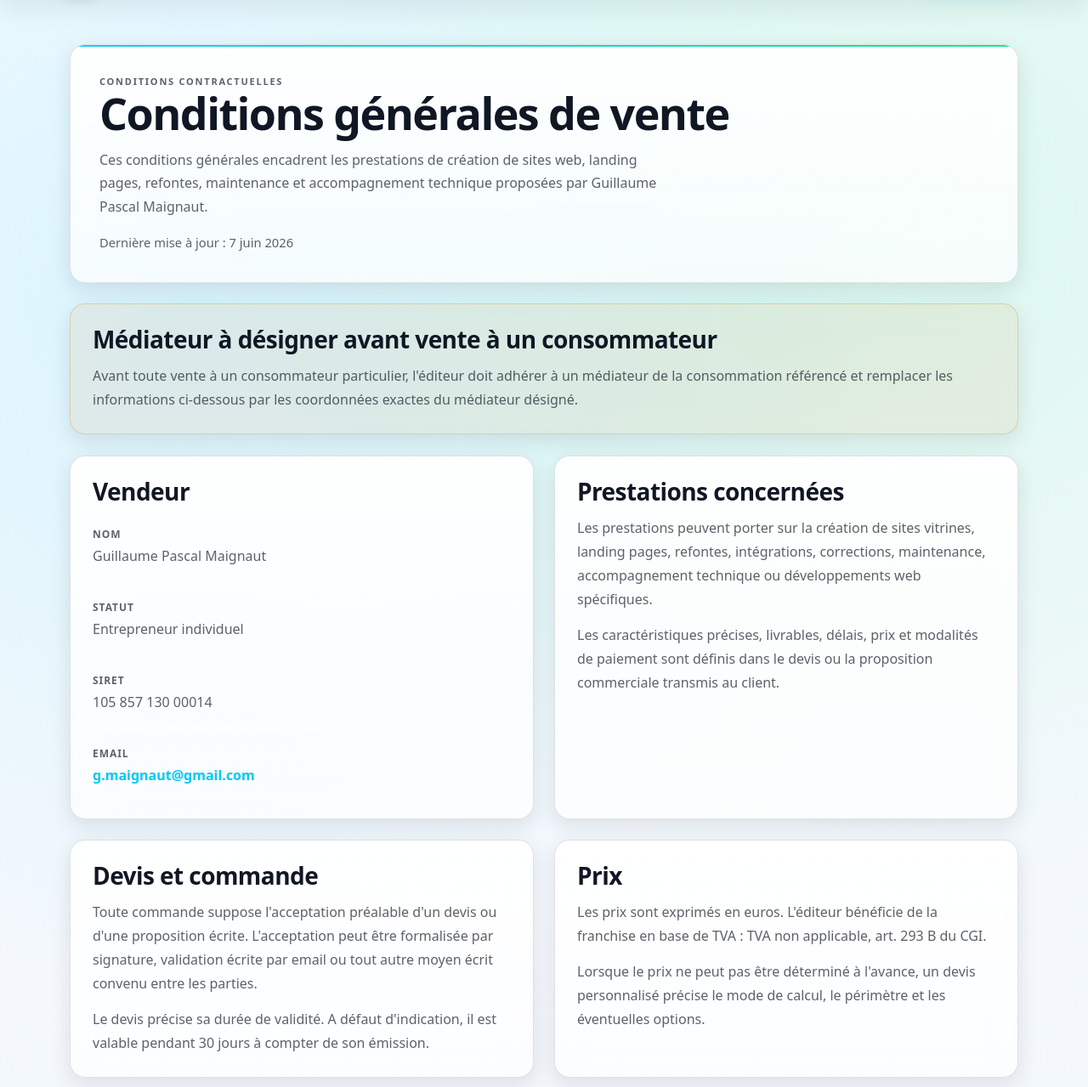
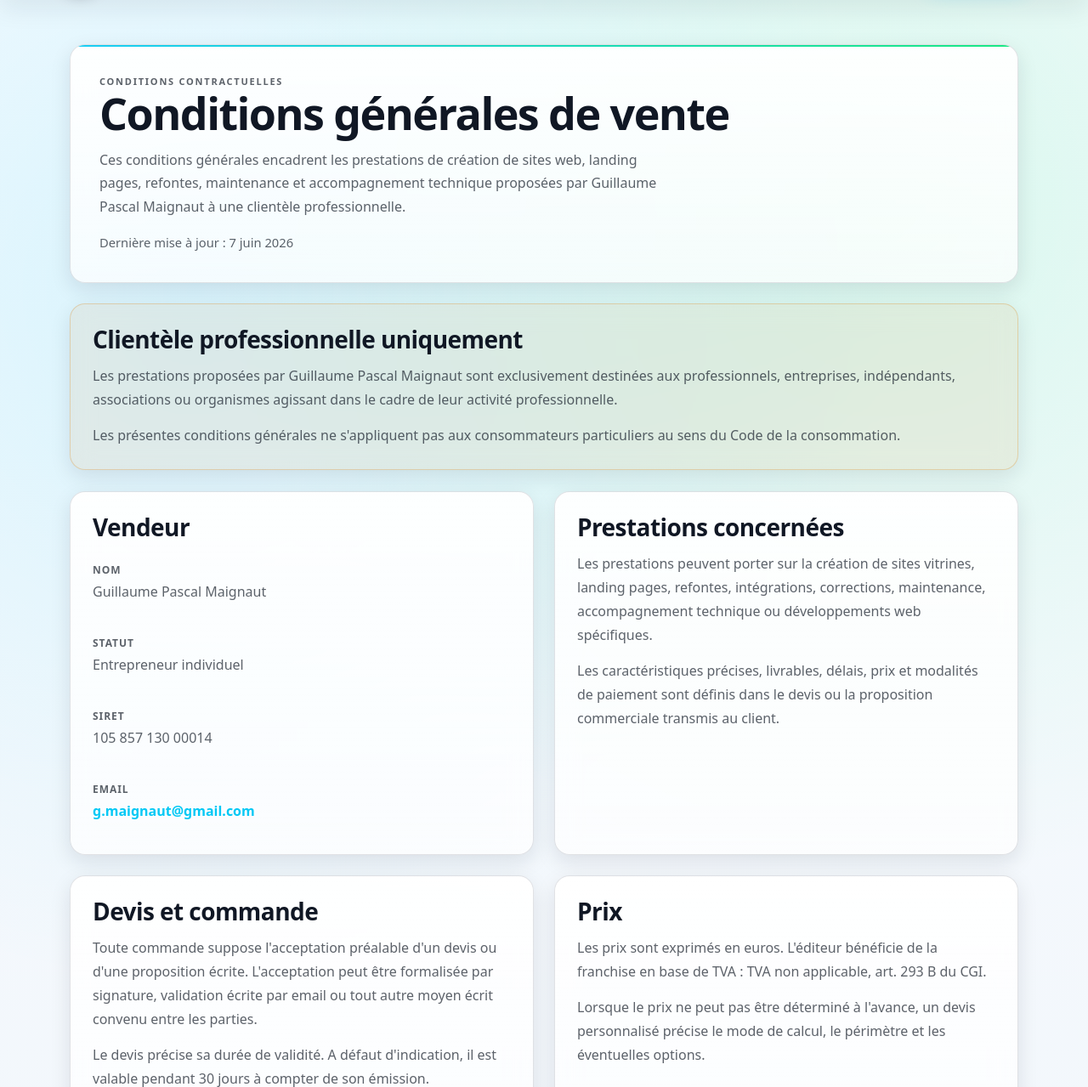
Before and after one commit to Guillaume0402/portfolio_guillaume, a PHP site: page /cgv in a window 1280 px wide. Shown: the part 75-1354 px from the top of the page at 85% size. Run offline with PHP 8.4, Linux system fonts and the light colour scheme; style sheets or scripts are compiled from the project's sources.

Commit message:
Scope terms to professional clients

```diff
--- a/src/Controllers/HomeController.php
+++ b/src/Controllers/HomeController.php
@@ -15,7 +15,7 @@ final class HomeController extends AbstractController
     {
         return $this->render('home/index', [
             'pageTitle' => 'Guillaume Maignaut | Création de sites web freelance',
-            'pageDescription' => 'Création de sites vitrines, landing pages et refontes web pour indépendants, artisans et petites entreprises. Portfolio, offres et contact.',
+            'pageDescription' => 'Création de sites vitrines, landing pages et refontes web pour professionnels, indépendants, artisans, associations et petites entreprises. Portfolio, offres et contact.',
             'pageCanonical' => 'https://guillaumemaignaut.com/',
         ]);
     }
--- a/src/Controllers/LegalController.php
+++ b/src/Controllers/LegalController.php
@@ -25,9 +25,6 @@ final class LegalController extends AbstractController
         'host_name' => 'Hetzner Online GmbH',
         'host_address' => 'Industriestr. 25, 91710 Gunzenhausen, Allemagne',
         'host_phone' => '+49 9831 505-0',
-        'mediator_name' => 'Médiateur de la consommation à désigner avant toute vente à un consommateur',
-        'mediator_address' => 'A compléter après adhésion à un médiateur référencé',
-        'mediator_website' => 'A compléter après adhésion à un médiateur référencé',
         'retention_contact' => '3 ans après le dernier contact entrant',
         'last_update' => '7 juin 2026',
     ];
--- a/src/Views/home/index.php
+++ b/src/Views/home/index.php
@@ -134,7 +134,7 @@ $offers = [
                     <h1 class="hero-title">Un site clair, rapide et professionnel pour donner confiance à vos futurs clients.</h1>
 
                     <p class="hero-subtitle">
-                        Je crée des sites vitrines et landing pages pour indépendants, artisans et petites entreprises :
+                        Je crée des sites vitrines et landing pages pour professionnels, indépendants, artisans, associations et petites entreprises :
                         une présentation lisible, un parcours simple, un formulaire fonctionnel et une base technique propre.
                     </p>
 
--- a/src/Views/legal/cgv.php
+++ b/src/Views/legal/cgv.php
@@ -8,15 +8,18 @@
             <p class="section-kicker">Conditions contractuelles</p>
             <h1>Conditions générales de vente</h1>
             <p>
-                Ces conditions générales encadrent les prestations de création de sites web, landing pages, refontes, maintenance et accompagnement technique proposées par <?= htmlspecialchars($legal['editor_name'], ENT_QUOTES, 'UTF-8') ?>.
+                Ces conditions générales encadrent les prestations de création de sites web, landing pages, refontes, maintenance et accompagnement technique proposées par <?= htmlspecialchars($legal['editor_name'], ENT_QUOTES, 'UTF-8') ?> à une clientèle professionnelle.
             </p>
             <p class="legal-updated">Dernière mise à jour : <?= htmlspecialchars($legal['last_update'], ENT_QUOTES, 'UTF-8') ?></p>
         </header>
 
         <article class="legal-card legal-card-wide legal-warning reveal">
-            <h2>Médiateur à désigner avant vente à un consommateur</h2>
+            <h2>Clientèle professionnelle uniquement</h2>
             <p>
-                Avant toute vente à un consommateur particulier, l'éditeur doit adhérer à un médiateur de la consommation référencé et remplacer les informations ci-dessous par les coordonnées exactes du médiateur désigné.
+                Les prestations proposées par <?= htmlspecialchars($legal['editor_name'], ENT_QUOTES, 'UTF-8') ?> sont exclusivement destinées aux professionnels, entreprises, indépendants, associations ou organismes agissant dans le cadre de leur activité professionnelle.
+            </p>
+            <p>
+                Les présentes conditions générales ne s'appliquent pas aux consommateurs particuliers au sens du Code de la consommation.
             </p>
         </article>
 
@@ -109,12 +112,9 @@
         </article>
 
         <article class="legal-card legal-card-wide reveal">
-            <h2>Droit de rétractation des consommateurs</h2>
+            <h2>Absence de droit de rétractation consommateur</h2>
             <p>
-                Lorsqu'un contrat est conclu à distance avec un consommateur, celui-ci dispose en principe d'un délai de rétractation de 14 jours à compter de la conclusion du contrat de prestation de services.
-            </p>
-            <p>
-                Si le consommateur souhaite que l'exécution commence avant la fin du délai de rétractation, il doit en faire la demande expresse. Si la prestation est pleinement exécutée avant la fin du délai avec son accord préalable et sa renonciation expresse, le droit de rétractation peut ne plus s'appliquer. Si l'exécution a commencé sans être achevée, le consommateur peut devoir payer un montant proportionnel au service déjà fourni.
+                Les prestations étant exclusivement destinées à une clientèle professionnelle, les dispositions relatives au droit de rétractation des consommateurs ne sont pas applicables.
             </p>
         </article>
 
@@ -122,7 +122,7 @@
             <article class="legal-card reveal">
                 <h2>Garanties et responsabilité</h2>
                 <p>
-                    L'éditeur s'engage à réaliser les prestations avec diligence et conformément au périmètre accepté. Les garanties légales applicables aux consommateurs restent dues lorsqu'elles s'appliquent.
+                    L'éditeur s'engage à réaliser les prestations avec diligence et conformément au périmètre accepté. Les garanties et responsabilités applicables sont celles prévues par le droit commun et par les documents contractuels acceptés entre les parties.
                 </p>
                 <p>
                     La responsabilité de l'éditeur ne peut être engagée pour les contenus fournis par le client, les services tiers, l'hébergement tiers, les modifications effectuées par un tiers ou un usage non conforme des livrables.
@@ -149,27 +149,19 @@
 
             <article class="legal-card reveal">
                 <h2>Médiation de la consommation</h2>
-                <dl class="legal-list">
-                    <div>
-                        <dt>Médiateur</dt>
-                        <dd><?= htmlspecialchars($legal['mediator_name'], ENT_QUOTES, 'UTF-8') ?></dd>
-                    </div>
-                    <div>
-                        <dt>Adresse</dt>
-                        <dd><?= htmlspecialchars($legal['mediator_address'], ENT_QUOTES, 'UTF-8') ?></dd>
-                    </div>
-                    <div>
-                        <dt>Site internet</dt>
-                        <dd><?= htmlspecialchars($legal['mediator_website'], ENT_QUOTES, 'UTF-8') ?></dd>
-                    </div>
-                </dl>
+                <p>
+                    Les prestations proposées étant exclusivement destinées à une clientèle professionnelle, les dispositions relatives à la médiation de la consommation ne sont pas applicables.
+                </p>
+                <p>
+                    En cas de litige, les parties s'engagent à rechercher une solution amiable avant toute action judiciaire.
+                </p>
             </article>
         </div>
 
         <article class="legal-card legal-card-wide reveal">
             <h2>Droit applicable</h2>
             <p>
-                Les présentes conditions sont soumises au droit français. En cas de litige, les parties recherchent d'abord une solution amiable. Les règles impératives protectrices du consommateur restent applicables lorsque le client agit en qualité de consommateur.
+                Les présentes conditions sont soumises au droit français. En cas de litige persistant entre professionnels, les juridictions compétentes sont déterminées selon les règles de droit commun applicables.
             </p>
         </article>
     </div>
--- a/src/Views/partials/footer.php
+++ b/src/Views/partials/footer.php
@@ -8,8 +8,8 @@
             </a>
 
             <p class="footer-text">
-                Je crée des sites vitrines, landing pages et refontes web pour aider les indépendants,
-                artisans et petites entreprises à présenter clairement leur activité et recevoir des demandes de contact.
+                Je crée des sites vitrines, landing pages et refontes web pour aider les professionnels,
+                indépendants, artisans, associations et petites entreprises à présenter clairement leur activité et recevoir des demandes de contact.
             </p>
 
             <div class="footer-actions">
@@ -61,6 +61,6 @@
 
     <div class="footer-bottom">
         <span>© <span data-current-year></span> Guillaume Maignaut. Tous droits réservés.</span>
-        <span class="footer-mini">Sites vitrines et landing pages pour indépendants et petites entreprises.</span>
+        <span class="footer-mini">Sites vitrines et landing pages pour professionnels et petites structures.</span>
     </div>
 </footer>
```
Also changed, not shown: LEGAL_COMPLIANCE.md (+5 -4 lines).
